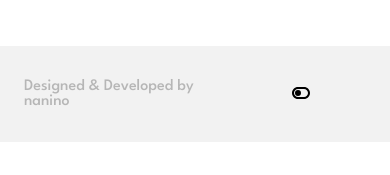
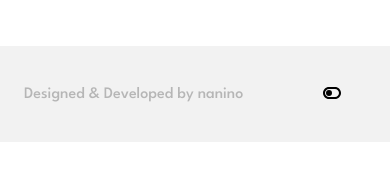
Before and after one commit to ike-nanino/contacts-app, a React (Create React App) app: page / in a window 390 px wide. Shown: the part 656-831 px from the top of the page. Built offline with nearby package versions, Linux system fonts and the light colour scheme.

Commit message:
update theme switch

```diff
--- a/src/home.css
+++ b/src/home.css
@@ -370,5 +370,6 @@ visibility: hidden;
 
 .footer .designed {
 margin-left: 1.5rem;
+margin-right: 0rem;
 }
 }
```
